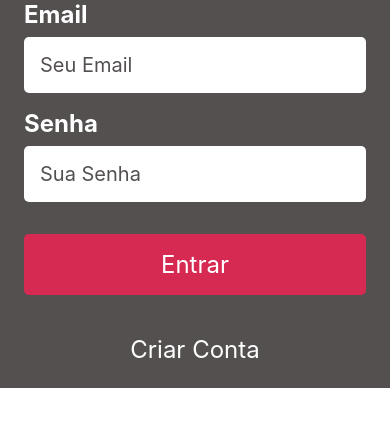
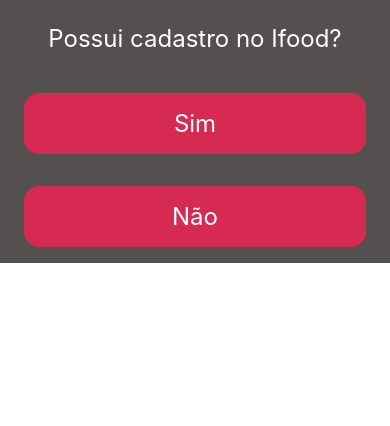
Before and after one commit to LRmorais/gaspar-project, a React Native app: screen / in a window 390 px wide. Shown: the top 426 px of the page. Built offline with nearby package versions, Linux system fonts and the light colour scheme.

Commit message:
fix: choose registry screen

```diff
--- a/src/App.js
+++ b/src/App.js
@@ -4,7 +4,7 @@
 const App = () => {
   return (
     <>
-      <Screens.SignIn />
+      <Screens.ChooseRegister />
     </>
   );
 };
--- a/src/components/button/styles.js
+++ b/src/components/button/styles.js
@@ -4,7 +4,7 @@
 export const styles = StyleSheet.create({
   container: {
     backgroundColor: theme.colors.primary.main,
-    borderRadius: 5,
+    borderRadius: 15,
     alignItems: 'center',
     justifyContent: 'center',
     padding: theme.spacing(2),
--- /dev/null
+++ b/src/screens/chooseRegister/context.js
@@ -0,0 +1,17 @@
+import React, {createContext, useContext as useReactContext} from 'react';
+
+const Context = createContext();
+export const useContext = () => useReactContext(Context);
+
+const Provider = props => {
+  function goToNextScreen(type) {
+    console.log(type);
+  }
+  const value = {
+    goToNextScreen,
+  };
+
+  return <Context.Provider value={value}>{props.children}</Context.Provider>;
+};
+
+export default Provider;
--- /dev/null
+++ b/src/screens/chooseRegister/index.js
@@ -0,0 +1,12 @@
+import React from 'react';
+
+import Provider from './context';
+import Screen from './screen';
+
+const ChooseRegister = props => (
+  <Provider {...props}>
+    <Screen />
+  </Provider>
+);
+
+export default ChooseRegister;
--- /dev/null
+++ b/src/screens/chooseRegister/screen.js
@@ -0,0 +1,40 @@
+import React from 'react';
+import {SafeAreaView, View, Text, StyleSheet} from 'react-native';
+
+import {PaddingContainer} from '../../components/paddingContainer';
+import {Button} from '../../components/button';
+import {useContext} from './context';
+import {theme} from '../../utils/style';
+
+const Screen = () => {
+  const {goToNextScreen} = useContext();
+
+  return (
+    <SafeAreaView>
+      <PaddingContainer>
+        <View style={styles.container}>
+          <Text style={styles.askText}>Possui cadastro no Ifood?</Text>
+          <Button title="Sim" onPress={goToNextScreen} />
+          <Button title="Não" onPress={goToNextScreen} />
+        </View>
+      </PaddingContainer>
+    </SafeAreaView>
+  );
+};
+
+const styles = StyleSheet.create({
+  container: {
+    justifyContent: 'center',
+    flexDirection: 'column',
+    height: '100%',
+    width: '100%',
+  },
+  askText: {
+    fontSize: theme.spacing(3),
+    marginVertical: theme.spacing(3),
+    color: theme.colors.secondary.main,
+    textAlign: 'center',
+  },
+});
+
+export default Screen;
--- a/src/screens/index.js
+++ b/src/screens/index.js
@@ -1,7 +1,9 @@
 // importa as screens aqui
+import ChooseRegister from './chooseRegister';
 import SignIn from './signin';
 
 // exporta as screens aqui
 export default {
+  ChooseRegister,
   SignIn,
 };
```
